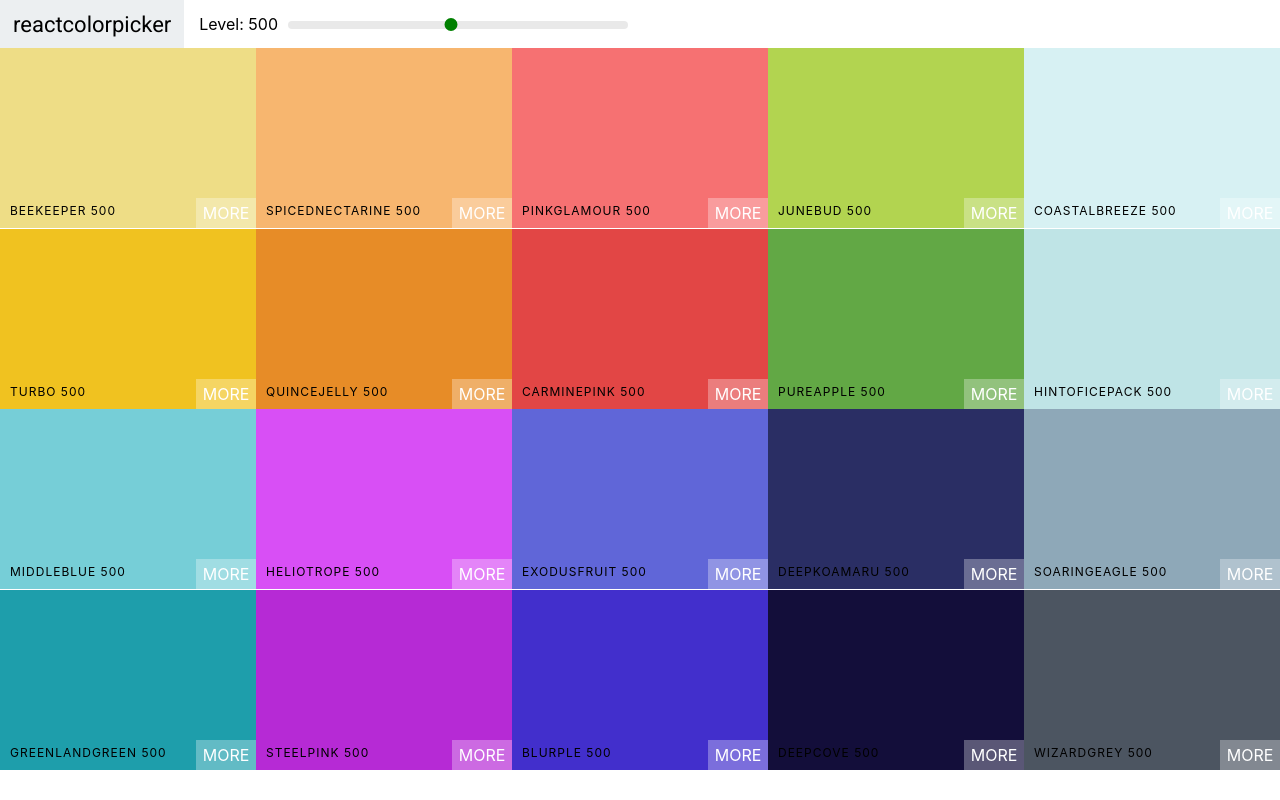
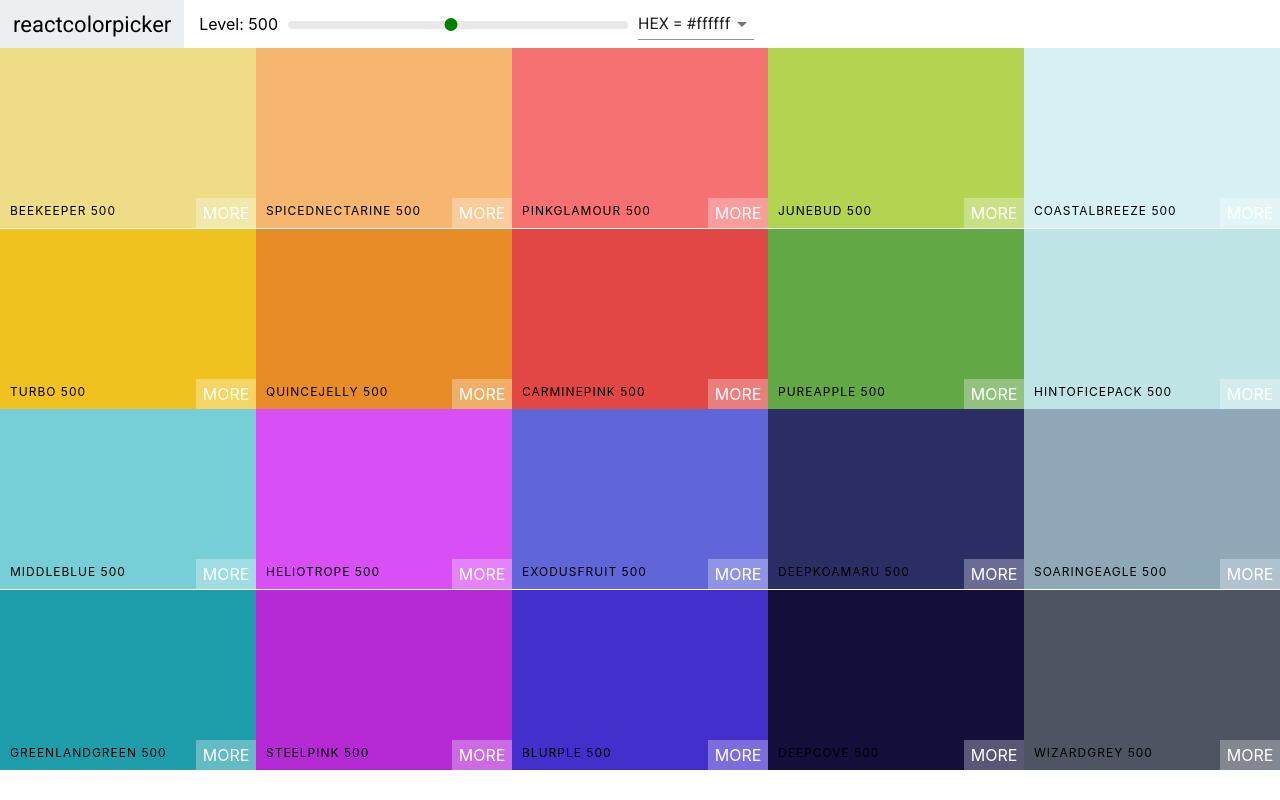
Before and after one commit to chukkydave/color-pallet-app, a React (Create React App) app: page / in a window 1280 px wide. Built offline with nearby package versions, Linux system fonts and the light colour scheme.

Commit message:
added select and material ui

```diff
--- a/package.json
+++ b/package.json
@@ -3,6 +3,7 @@
   "version": "0.1.0",
   "private": true,
   "dependencies": {
+    "@material-ui/core": "^4.11.3",
     "@testing-library/jest-dom": "^5.11.9",
     "@testing-library/react": "^11.2.3",
     "@testing-library/user-event": "^12.6.2",
--- a/src/Navbar.js
+++ b/src/Navbar.js
@@ -1,4 +1,6 @@
 import React, { Component } from 'react';
+import Select from '@material-ui/core/Select';
+import MenuItem from '@material-ui/core/MenuItem';
 import Slider from 'rc-slider';
 import 'rc-slider/assets/index.css';
 import './Navbar.css';
@@ -6,11 +8,15 @@ import './Navbar.css';
 class Navbar extends Component {
 	constructor(props) {
 		super(props);
-		this.state = {};
+		this.state = { format: 'hex' };
 	}
-
+	handleChange = (e) => {
+		this.setState({ format: e.target.value });
+		this.props.handleChange(e.target.value);
+	};
 	render() {
 		const { level, changeLevel } = this.props;
+		const { format } = this.state;
 		return (
 			<header className="Navbar">
 				<div className="logo">
@@ -28,6 +34,13 @@ class Navbar extends Component {
 						/>
 					</div>
 				</div>
+				<div className="select-container">
+					<Select value={format} onChange={this.handleChange}>
+						<MenuItem value="hex">HEX = #ffffff</MenuItem>
+						<MenuItem value="rgb">RGB = rgb(255,255,255)</MenuItem>
+						<MenuItem value="rgba">RGBA = rgba(255,255,255, 1.0)</MenuItem>
+					</Select>
+				</div>
 			</header>
 		);
 	}
--- a/src/pallete.js
+++ b/src/pallete.js
@@ -6,22 +6,30 @@ import './Palette.css';
 class Palette extends Component {
 	constructor(props) {
 		super(props);
-		this.state = { level: 500 };
+		this.state = { level: 500, format: 'hex' };
 	}
 
 	changeLevel = (level) => {
 		this.setState({ level });
 	};
 
+	changeFormat = (val) => {
+		this.setState({ format: val });
+	};
+
 	render() {
 		const { colors } = this.props.palette;
-		const { level } = this.state;
+		const { level, format } = this.state;
 		const colorBoxes = colors[level].map((color) => (
-			<ColorBox background={color.hex} name={color.name} />
+			<ColorBox background={color[format]} name={color.name} />
 		));
 		return (
 			<div className="Palette">
-				<Navbar level={level} changeLevel={this.changeLevel} />
+				<Navbar
+					level={level}
+					changeLevel={this.changeLevel}
+					handleChange={this.changeFormat}
+				/>
 				<div className="Palette-colors">{colorBoxes}</div>
 			</div>
 		);
```
Also changed, not shown: 2 other files (tests, documents, lock files or other folders).
